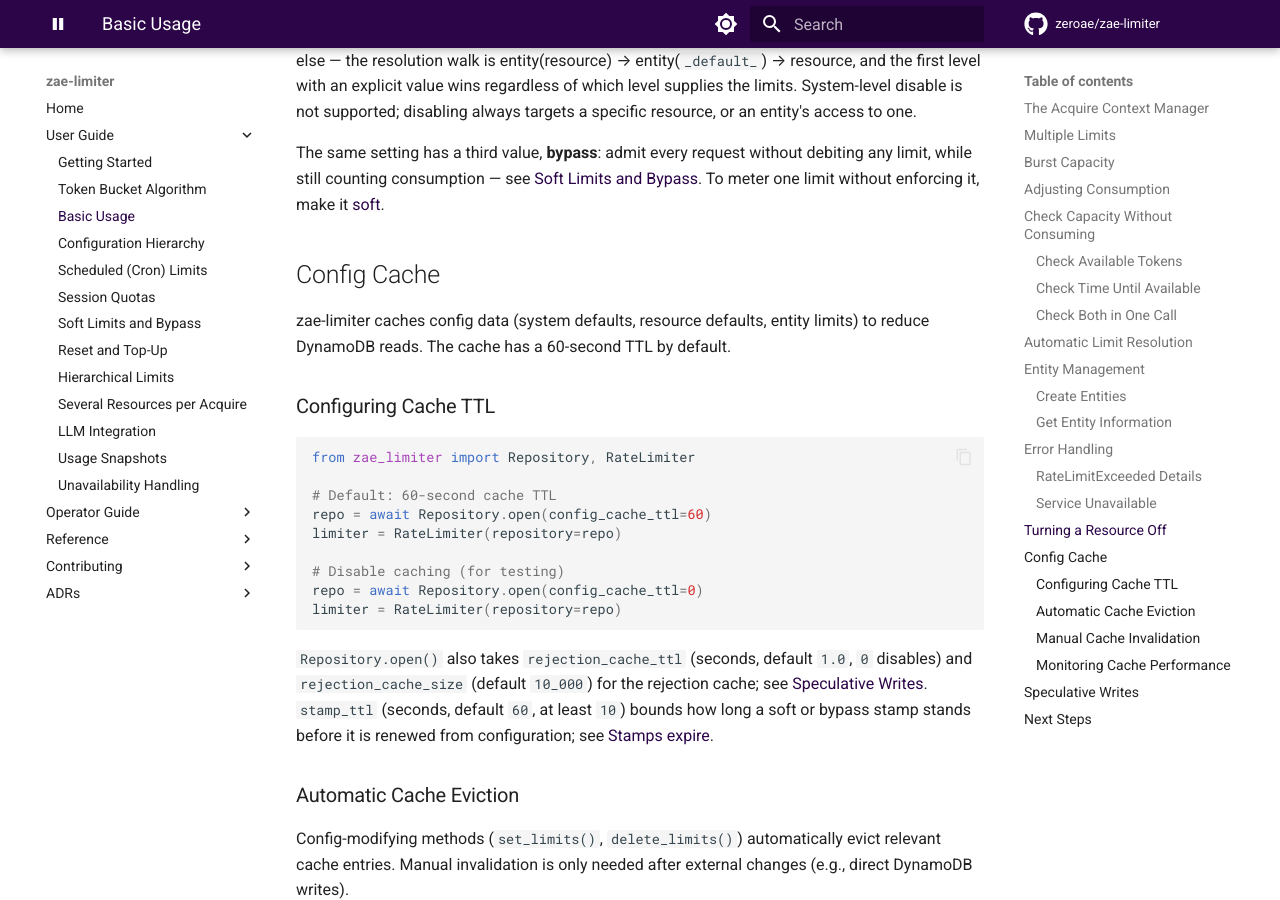
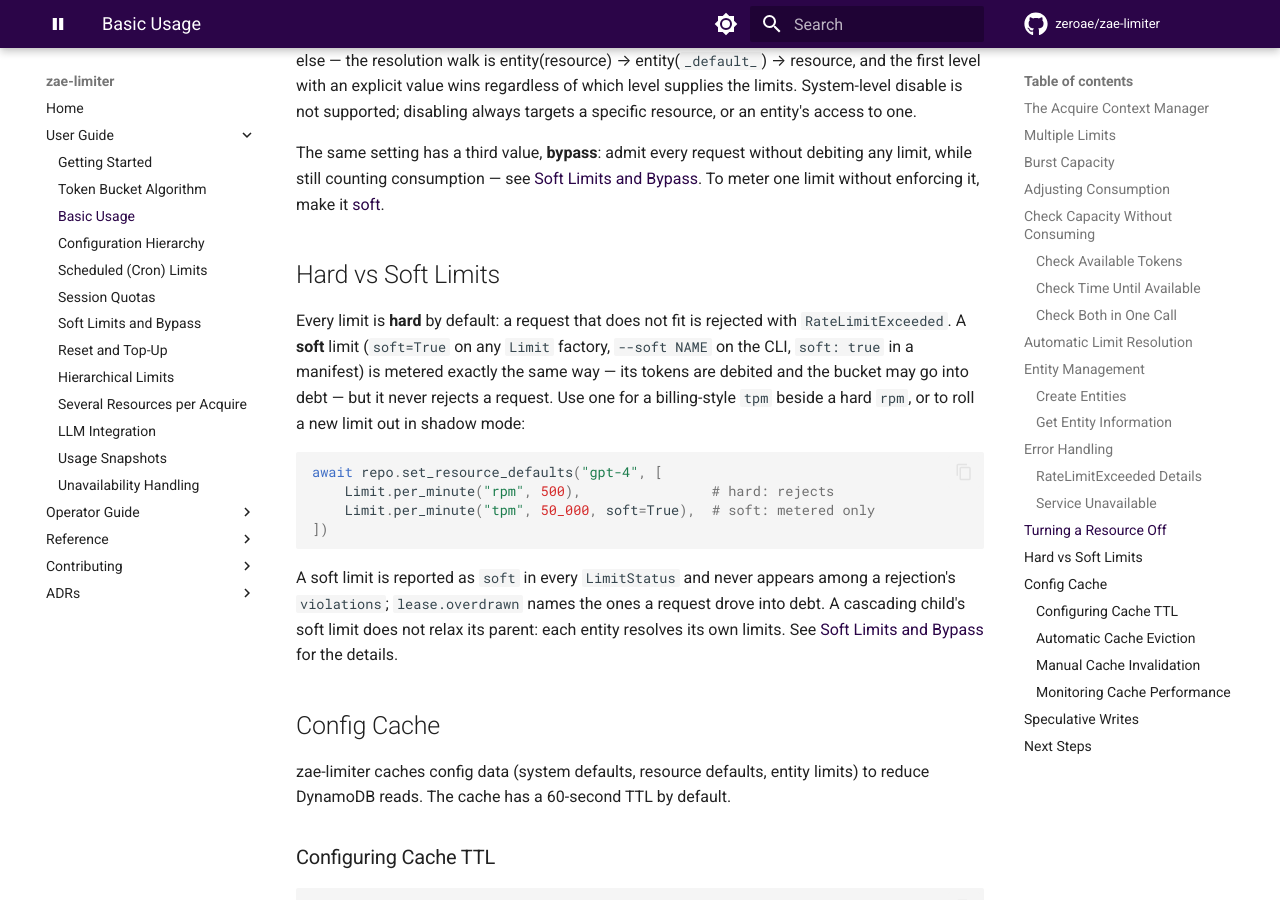
Before and after one commit to zeroae/zae-limiter, an MkDocs documentation site: the page built from docs/guide/basic-usage.md, in a window 1280 px wide and 900 px high, scrolled down 8357 px. Built offline with MkDocs 1.6.1 and Material for MkDocs 9.7.7, drawn with Linux system fonts in a browser that asks for light colours; comment, search, counter and statistics services are not loaded; the version menu is left out.

Commit message:
📝 docs: a Hard vs Soft Limits section, and ADR-151's config ADRs
Stack validation against #467's acceptance criteria: AC8 asks for a
"Hard vs soft limits" section in the basic-usage guide, and the guide
only pointed at the dedicated page; it also never said that a child's
soft limit does not relax its cascade parent. AC9 asks the ADR to
reference ADR-100 (centralized config) and ADR-114 (composite items),
whose resolution and item shape soft-ness rides on.

basic-usage.md gains the section (what hard and soft mean, how to set
each, how a rejection reports them, the cascade rule); ADR-151's
Related line names both ADRs.

Refs #467

Co-Authored-By: Claude Opus 5.5 <noreply@anthropic.com>
Claude-Session: https://claude.ai/code/session_017XzYMYKXNcZNQYS3xQhFdc

````diff
--- a/docs/guide/basic-usage.md
+++ b/docs/guide/basic-usage.md
@@ -421,6 +421,26 @@ debiting any limit, while still counting consumption — see
 [Soft Limits and Bypass](soft-limits-and-bypass.md#bypass). To meter one limit
 without enforcing it, make it [soft](soft-limits-and-bypass.md#soft-limits).
 
+## Hard vs Soft Limits
+
+Every limit is **hard** by default: a request that does not fit is rejected with
+`RateLimitExceeded`. A **soft** limit (`soft=True` on any `Limit` factory, `--soft NAME`
+on the CLI, `soft: true` in a manifest) is metered exactly the same way — its tokens are
+debited and the bucket may go into debt — but it never rejects a request. Use one for a
+billing-style `tpm` beside a hard `rpm`, or to roll a new limit out in shadow mode:
+
+```{.python .lint-only}
+await repo.set_resource_defaults("gpt-4", [
+    Limit.per_minute("rpm", 500),                # hard: rejects
+    Limit.per_minute("tpm", 50_000, soft=True),  # soft: metered only
+])
+```
+
+A soft limit is reported as `soft` in every `LimitStatus` and never appears among a
+rejection's `violations`; `lease.overdrawn` names the ones a request drove into debt. A
+cascading child's soft limit does not relax its parent: each entity resolves its own
+limits. See [Soft Limits and Bypass](soft-limits-and-bypass.md) for the details.
+
 ## Config Cache
 
 zae-limiter caches config data (system defaults, resource defaults, entity limits) to reduce DynamoDB reads. The cache has a 60-second TTL by default.
````
Also changed, not shown: docs/adr/151-non-enforcing-limits.md (+1 -1 lines).
